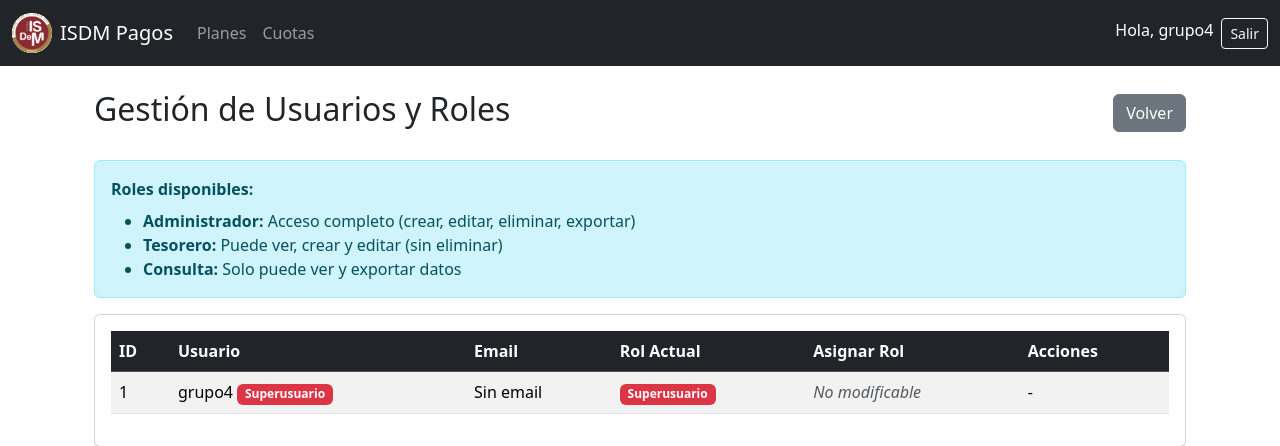
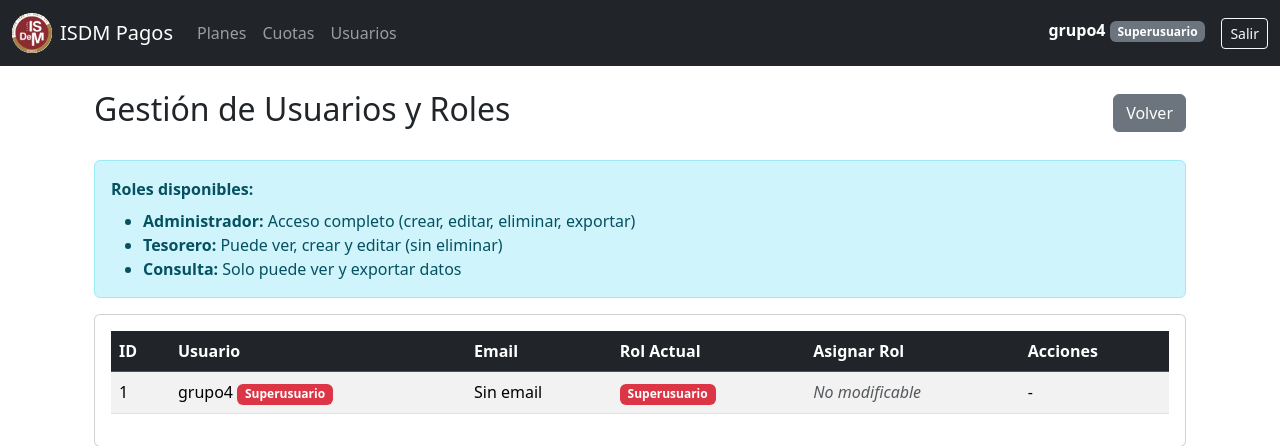
Before and after one commit to JuanPabloSch/Taller-de-Programacion, a Django app: page /accounts/gestionar-usuarios/ in a window 1280 px wide. Shown: the top 446 px of the page. Run offline with Django 5.2, Linux system fonts and the light colour scheme; a user stored in the database is signed in; data comes from the database, SQL or seed files in the repository.

Commit message:
Mostré rol de usuario en navbar y agregué menú de gestión

```diff
--- a/planes_pago/templates/base.html
+++ b/planes_pago/templates/base.html
@@ -1,4 +1,5 @@
 {% load static %}
+{% load permisos_tags %}
 
 <!DOCTYPE html>
 <html lang="es">
@@ -52,12 +53,19 @@
                 {% if user.is_authenticated %}
                     <li class="nav-item"><a class="nav-link" href="{% url 'planes_list' %}">Planes</a></li>
                     <li class="nav-item"><a class="nav-link" href="{% url 'cuotas_list' %}">Cuotas</a></li>
+                    {% if user|has_group:"Administrador" %}
+                    <li class="nav-item"><a class="nav-link" href="{% url 'gestionar_usuarios' %}">Usuarios</a></li>
+                    {% endif %}
                 {% endif %}
                 </ul>
                 <ul class="navbar-nav ms-auto">
                 {% if user.is_authenticated %}
+                    {% user_role user as rol %}
                     <li class="nav-item">
-                        <span class="navbar-text text-white me-2">Hola, {{ user.username }}</span>
+                        <span class="navbar-text text-white me-3">
+                            <strong>{{ user.username }}</strong>
+                            <span class="badge bg-secondary">{{ rol }}</span>
+                        </span>
                     </li>
                     <li class="nav-item">
                         <form method="post" action="{% url 'logout' %}" style="display:inline">
```
